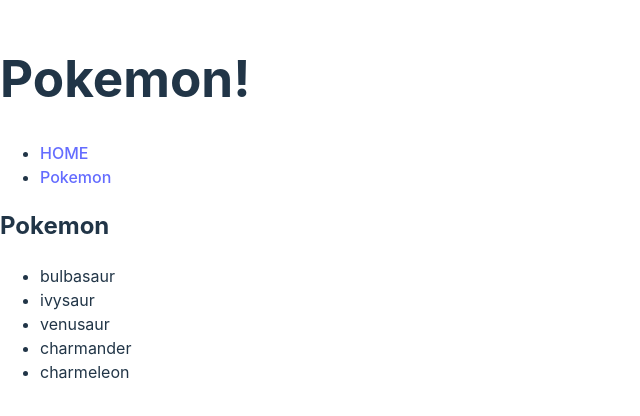
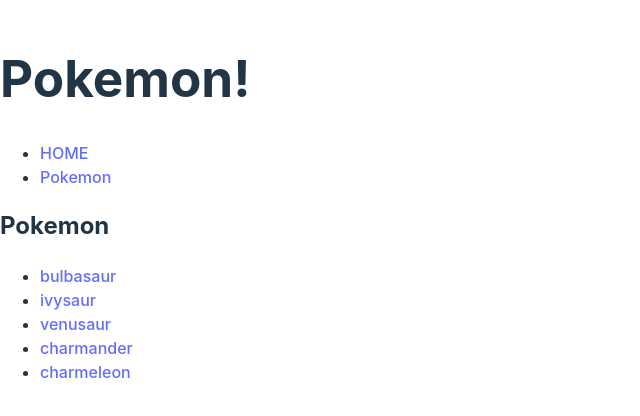
Before and after one commit to sreyesg/react-router-dom, a React (Vite) app: page /pokemon in a window 1280 px wide. Shown: the part 192-608 px from the top of the page, without its empty margins (0-640 px from the left). Built offline with nearby package versions, Linux system fonts and the light colour scheme.

Commit message:
Add link to individua Pokemon in PokemonList component

```diff
--- a/src/App.jsx
+++ b/src/App.jsx
@@ -20,6 +20,7 @@
       <NavBar />
       <Routes>
         <Route path='/pokemon' element={<PokemonList pokemon={pokemon} />} />
+        <Route path='/' element={<h2>Home Page</h2>}/>
       </Routes>
 
     </>
--- a/src/components/PokemonList.jsx
+++ b/src/components/PokemonList.jsx
@@ -1,10 +1,19 @@
+import { Link } from 'react-router-dom'
+
 const PokemonList = (props) => {
     return (
       <>
         <h2>Pokemon</h2>
         <ul>
           {props.pokemon.map((currentPokemon) => (
-            <li key={currentPokemon.name}>{currentPokemon.name}</li>
+
+            <li key={currentPokemon.name}>
+
+                <Link to={`/pokemon/${currentPokemon._id}`}>
+                {currentPokemon.name}
+                </Link>
+            </li>
+
           ))}
         </ul>
       </>
```
